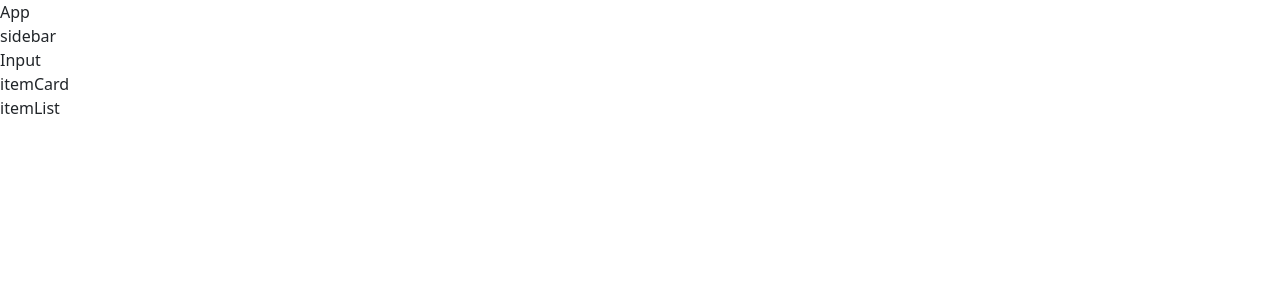
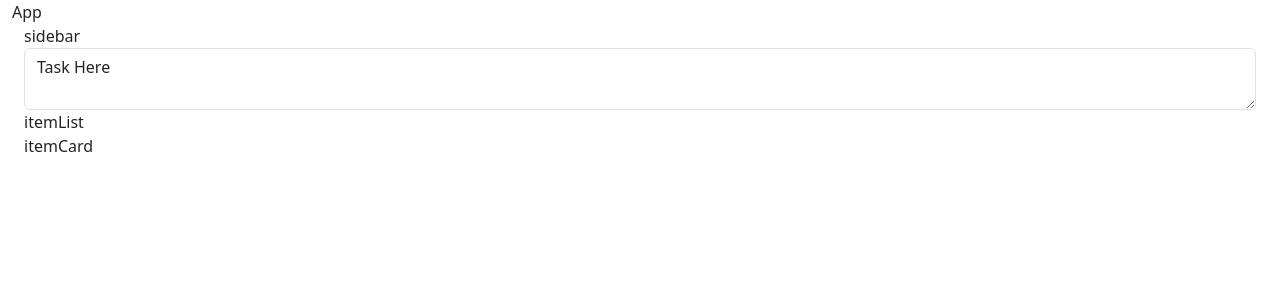
Before and after one commit to deenapelton/todoapp, a React (Vite) app in the folder to-doList/: page / in a window 1280 px wide. Shown: the top 300 px of the page. Built offline with nearby package versions, Linux system fonts and the light colour scheme.

Commit message:
update className on div

```diff
--- a/to-doList/src/App.jsx
+++ b/to-doList/src/App.jsx
@@ -5,11 +5,13 @@ import ItemList from "./itemlist";
 import "bootstrap/dist/css/bootstrap.min.css"
 
 export default function App(){
-  return <div>
+  return(
+  <div className="container-fluid">
     App
     <SideBar/>
     <InputForm/>
+    <ItemList/>
     <ItemCard/>
-    <ItemList/>
   </div>
+  )
 }
--- a/to-doList/src/inputform.jsx
+++ b/to-doList/src/inputform.jsx
@@ -1,3 +1,9 @@
 export default function InputForm(){
-    return <div>Input</div>
+    return (
+
+    <div className="container-fluid" >
+        <textarea className="form-control">Task Here</textarea>
+        </div>
+
+    )
 }
--- a/to-doList/src/itemcard.jsx
+++ b/to-doList/src/itemcard.jsx
@@ -1,3 +1,5 @@
 export default function ItemCard(){
-    return <div>itemCard</div>
+    return (
+    <div className="container-fluid">itemCard</div>
+    )
 }
--- a/to-doList/src/itemlist.jsx
+++ b/to-doList/src/itemlist.jsx
@@ -1,3 +1,5 @@
 export default function ItemList(){
-    return <div>itemList</div>
+    return (
+    <div className="container-fluid">itemList</div>
+    )
 }
--- a/to-doList/src/sidebar.jsx
+++ b/to-doList/src/sidebar.jsx
@@ -1,3 +1,5 @@
 export default function SideBar(){
-    return <div>sidebar</div>
+    return(
+         <div className="container-fluid">sidebar</div>
+    )
 }
```
